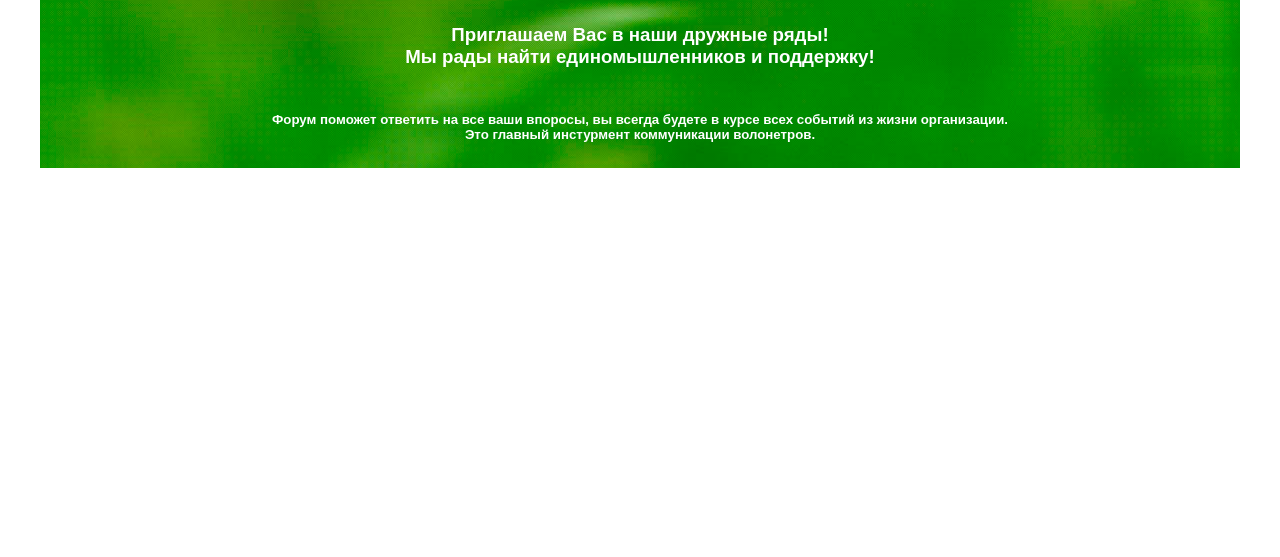
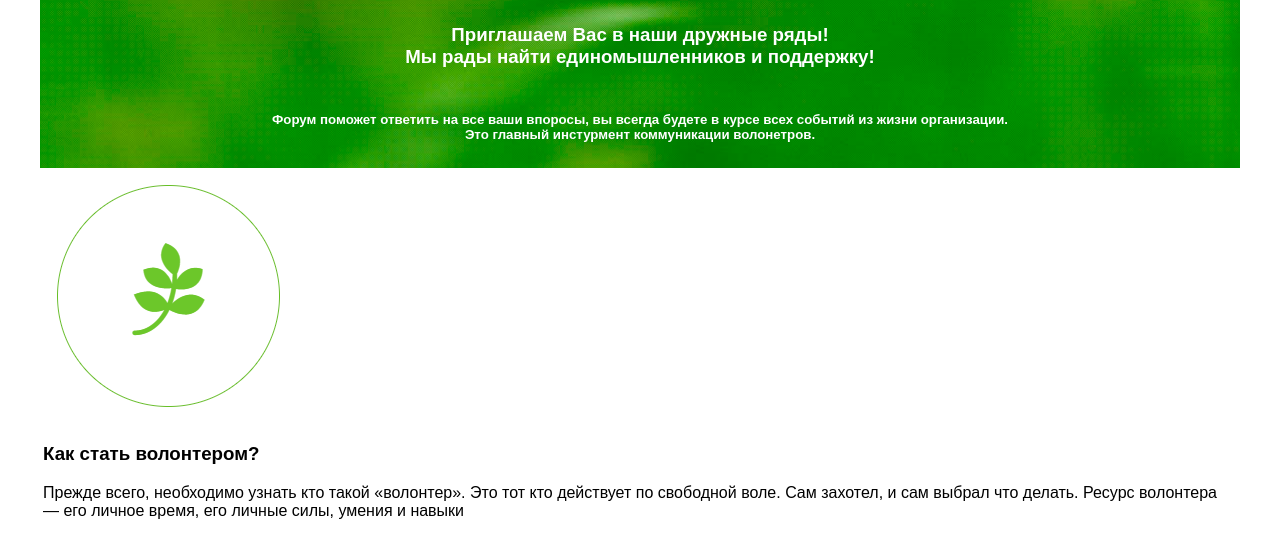
Before and after one commit to Nemefis/green_city, a plain HTML site: page index.html in a window 1280 px wide. Shown: the part 229-786 px from the top of the page. Drawn offline with Linux system fonts and the light colour scheme.

Commit message:
add information

```diff
--- a/index.html
+++ b/index.html
@@ -48,5 +48,19 @@
             </td>
         </tr>
     </table>
+    <table class="information">
+        <tr>
+            <td>
+                <img src="img/pic-01.png" alt="pic-01">
+                <h3>Как стать волонтером?</h3>
+                <p> Прежде всего, необходимо узнать кто такой «волонтер». Это тот кто действует по свободной воле. Сам захотел, и сам выбрал что делать. Ресурс волонтера — его личное время, его личные силы, умения и навыки</p>
+            </td>
+            <td></td>
+        </tr>
+        <tr>
+            <td></td>
+            <td></td>
+        </tr>
+    </table>
 </body>
 </html>
--- a/style/style.css
+++ b/style/style.css
@@ -5,7 +5,7 @@ body {
 .table-menu {
     background-color: gray;
 }
-.start, .table-menu {
+.start, .table-menu, .information {
     margin: 0 auto;
     width: 1200px;
 }
```
